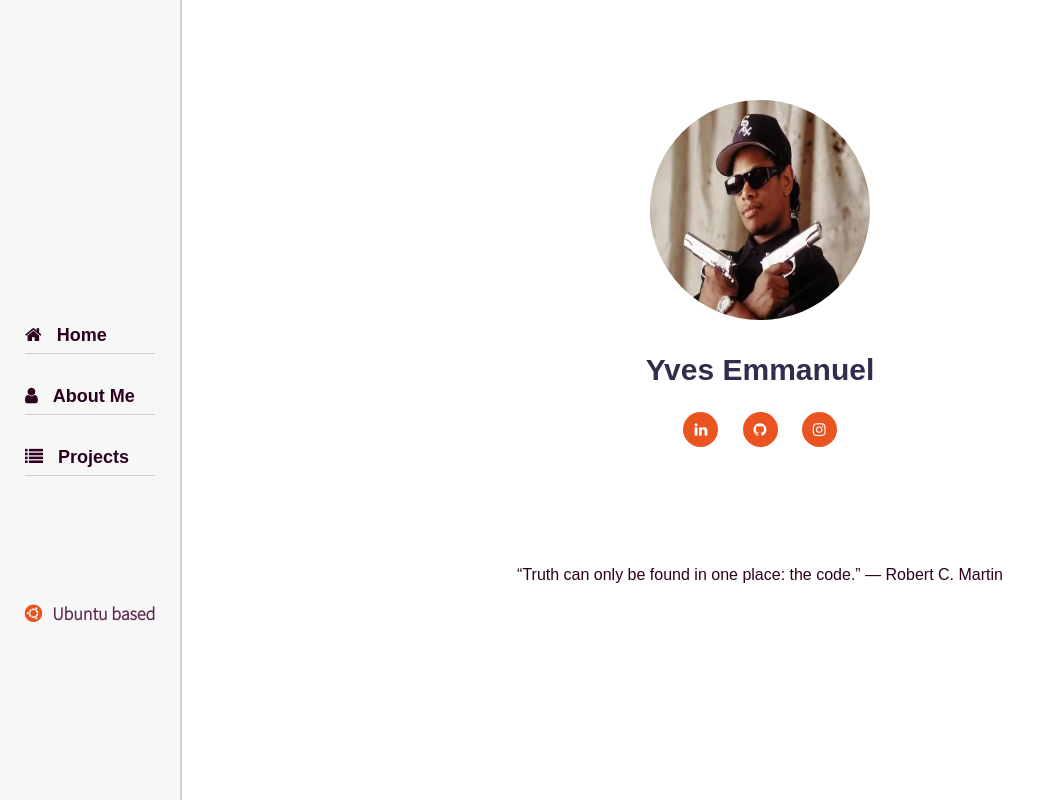
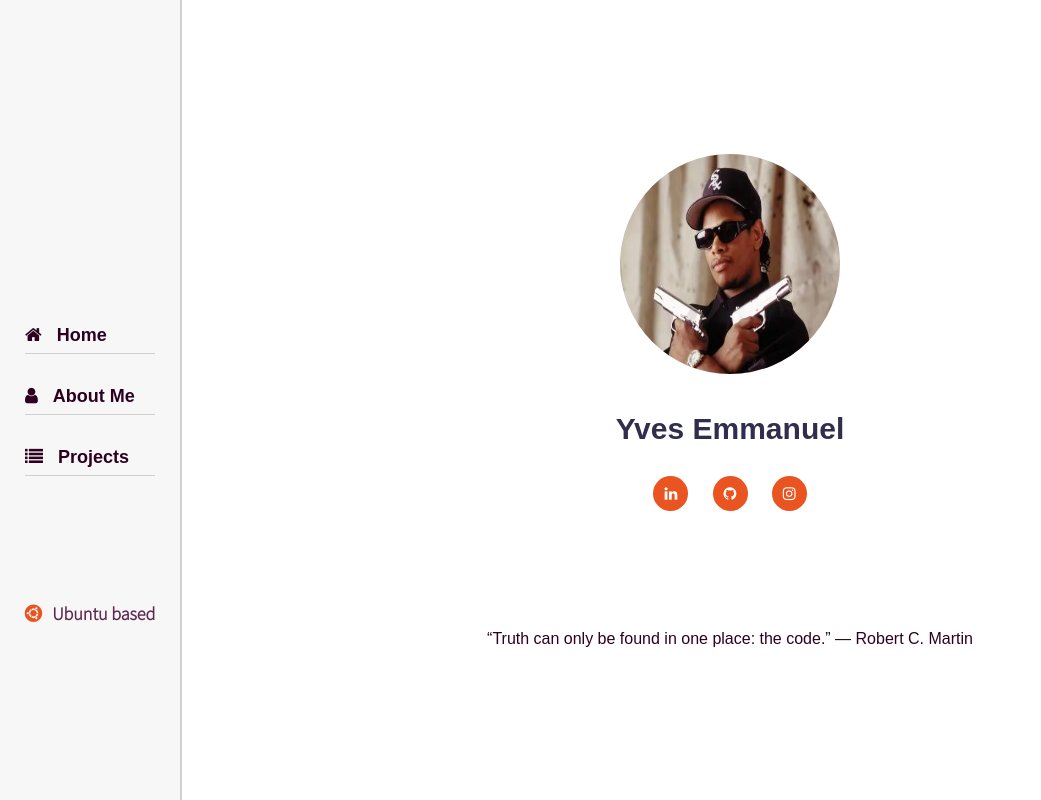
Before and after one commit to yvesemmanuel/yvesemmanuel-webpage, a plain HTML site: page index.html in a window 1280 px wide. Shown: the whole page, without its empty margins (0-1041 px from the left). Drawn offline with Linux system fonts and the light colour scheme.

Commit message:
fixing home container

```diff
--- a/style.css
+++ b/style.css
@@ -10,14 +10,29 @@ body{
 	font-weight: 400;
 }
 
-.container{
-	width: 100%;
+.section{
+	/* background-color: red; */
+	min-height: 100vh;
+	display: block;
+	position: fixed;
+	overflow-x: hidden;
+	overflow-y: auto; /*set scrollbar if and only if content overflows*/
+	opacity: 1;
+	z-index: 0; /* sections must be the last layer */
+	left: 180px;
+	top: 0;
+	right: 0;
+	bottom: 0;
+	padding: 0 30px;
+	/* -webkit-transition: all 0.3s ease; */
+	/* transition: all 0.3s ease; */
 }
 
-.home .container{
-	/* background-color: red; */
-	padding-top: 60px;
-	padding-bottom: 70px;
+.container{
+	/* background-color: blue; */
+	max-width: 1100px;
+	width: 100%;
+	margin: auto;
 }
 
 			/* NAV BAR */
@@ -76,17 +91,21 @@ body{
 	margin-right: 10px;
 }
 
-			/* HOME */
+/* HOME */
 .home{
+	/* background-color: black; */
 	min-height: 100vh;
 	height: 100px;
 	display: -ms-flexbox; /*vendor prefix for Microsoft browsers*/
 	display: flex;
 }
 
+.home .container{
+	padding: 60px 0 60px 0;
+}
+
 .home .intro{
 	text-align: center;
-	margin: 40px 0 100px 240px;
 }
 
 .home .intro img{
@@ -99,14 +118,13 @@ body{
 .home .intro h1{
 	font-size: 30px;
 	color: #302e4d;
-	margin: 20px 0px;
 }
 
 .home .intro p{
 	font-size: 16px;
 	line-height: 15px;
 	color: #2C001E;
-	margin: 120px 0;
+	margin: 120px 0 0 0;
 }
 
 .home .intro .social-links a{
@@ -114,8 +132,8 @@ body{
 	width: 35px;
 	line-height: 35px;
 	border-radius: 50%;
+	color: white;
 	background-color: #E95420;
-	color: white;
 	display: inline-block;
 	margin: 0 10px;
 	-webkit-transition: all 0.3s ease;
```
